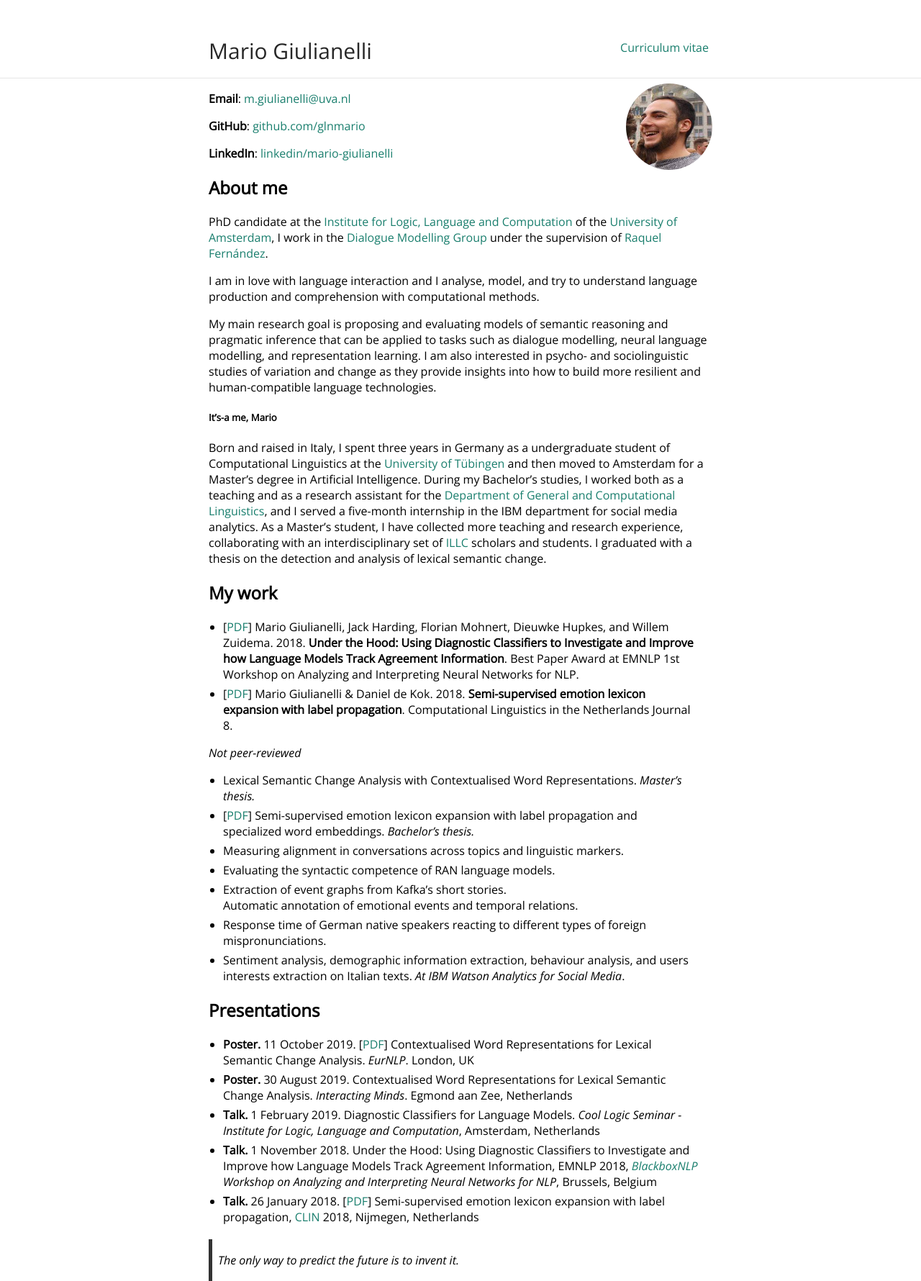
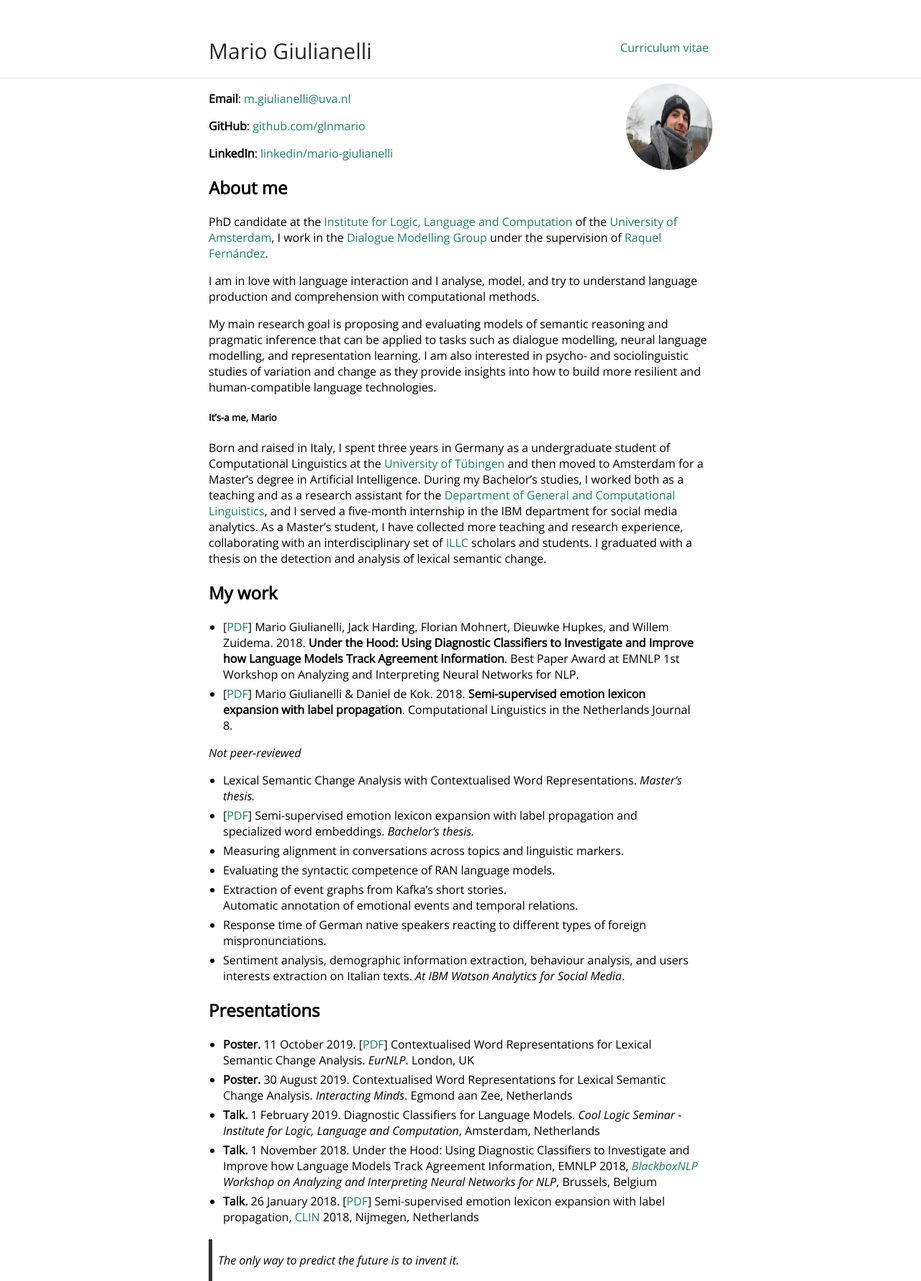
Before and after one commit to glnmario/glnmario.github.io, a Jekyll site: the page built from index.md, in a window 1280 px wide. Shown: the whole page at 72% size. Built offline with Jekyll 4.4.1, drawn with Linux system fonts in a browser that asks for light colours.

Commit message:
Update pic

```diff
--- a/index.md
+++ b/index.md
@@ -2,7 +2,7 @@
 layout: default
 ---
 
-<img class="profile-picture" src="io.jpg">
+<img class="profile-picture" src="PHOTO-2020-02-21-22-42-45 2.jpg">
 
 **Email**: [m.giulianelli@uva.nl](mailto:m.giulianelli@uva.nl)
 
```
